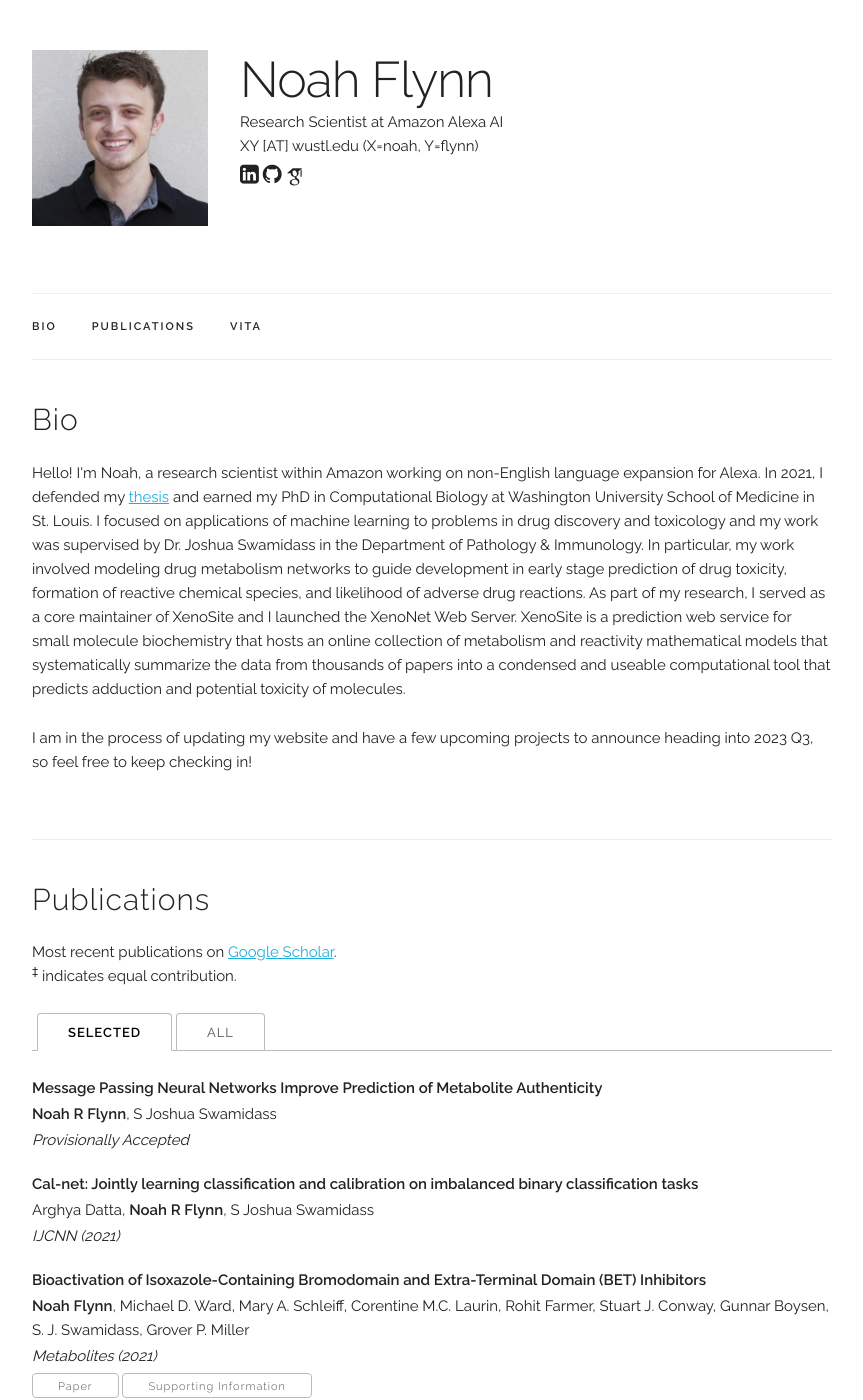
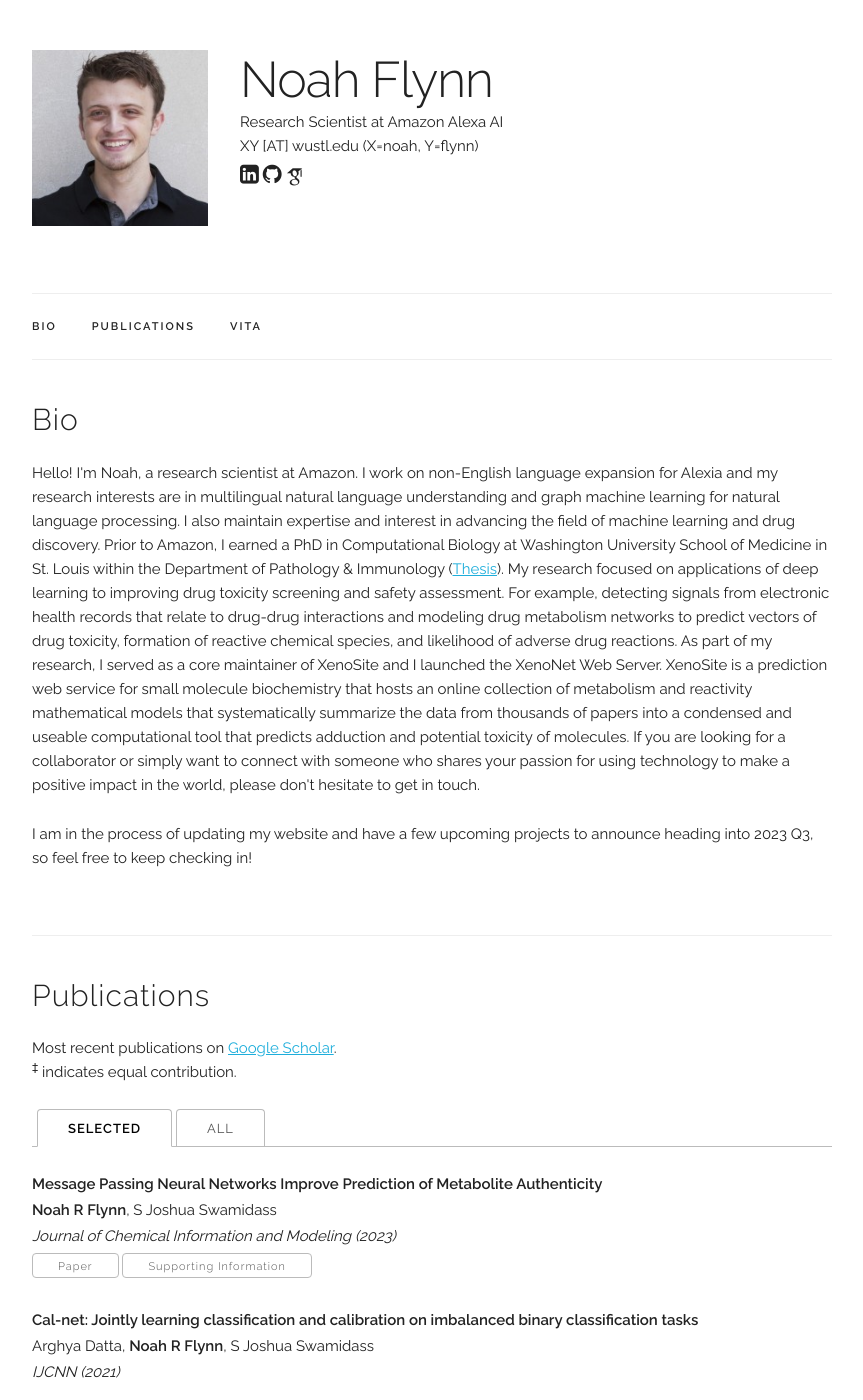
Before and after one commit to nrflynn2/nrflynn2.github.io, a Jekyll site: the page built from _pages/about.html, in a window 1280 px wide and 1400 px high. Shown: the whole window, without its empty margins (208-1071 px from the left). Built offline with Jekyll 4.4.1, drawn with Linux system fonts in a browser that asks for light colours; some web fonts are replaced.

Commit message:
Update about me and add latest publication

```diff
--- a/_data/publications.yml
+++ b/_data/publications.yml
@@ -2,7 +2,9 @@
 
   - title: "Message Passing Neural Networks Improve Prediction of Metabolite Authenticity"
     authors: "<b>Noah R Flynn</b>, S Joshua Swamidass"
-    venue: "Provisionally Accepted"
+    venue: "Journal of Chemical Information and Modeling (2023)"
+    paper_pdf: "https://pubs.acs.org/doi/abs/10.1021/acs.jcim.2c01383"
+    supp_pdf: "files/publications/metscore_2023/supp.pdf"
     selected: y
 
   - title: "Discovery of Novel Reductive Elimination Pathway for 10-Hydroxywarfarin"
@@ -14,7 +16,6 @@
   - title: "Cal-net: Jointly learning classification and calibration on imbalanced binary classification tasks"
     authors: "Arghya Datta, <b>Noah R Flynn</b>, S Joshua Swamidass"
     venue: "IJCNN (2021)"
-    paper_pdf:
     selected: y
 
   - title: "Bioactivation of Isoxazole-Containing Bromodomain and Extra-Terminal Domain (BET) Inhibitors"
--- a/_pages/about.html
+++ b/_pages/about.html
@@ -10,11 +10,17 @@
 <div class="docs-section" id="bio">
   <h4>Bio</h4>
   <p>
-  Hello! I'm Noah, a research scientist within Amazon working on non-English language expansion for Alexa. In 2021, I defended my <a href="https://www.proquest.com/openview/59a7e3ff01e444dd0b5199f26d96c10a/1?pq-origsite=gscholar&cbl=18750&diss=y" target="_blank">thesis</a> and earned my PhD in Computational Biology at Washington University School of Medicine in St. Louis.
-  I focused on applications of machine learning to problems in drug discovery and toxicology and my work was supervised by Dr. Joshua Swamidass in the Department of Pathology & Immunology.
-  In particular, my work involved modeling drug metabolism networks to guide development in early stage prediction of drug toxicity, formation of reactive chemical species, and likelihood of adverse drug reactions.
+  Hello! I'm Noah, a research scientist at Amazon.
+  I work on non-English language expansion for Alexia and my research interests are in multilingual natural language understanding and graph machine learning for natural language processing.
+
+  I also maintain expertise and interest in advancing the field of machine learning and drug discovery.
+  Prior to Amazon, I earned a PhD in Computational Biology at Washington University School of Medicine in St. Louis within the Department of Pathology & Immunology (<a href="https://www.proquest.com/openview/59a7e3ff01e444dd0b5199f26d96c10a/1?pq-origsite=gscholar&cbl=18750&diss=y" target="_blank">Thesis</a>).
+  My research focused on applications of deep learning to improving drug toxicity screening and safety assessment.
+  For example, detecting signals from electronic health records that relate to drug-drug interactions and modeling drug metabolism networks to predict vectors of drug toxicity, formation of reactive chemical species, and likelihood of adverse drug reactions.
   As part of my research, I served as a core maintainer of XenoSite and I launched the XenoNet Web Server.
   XenoSite is a prediction web service for small molecule biochemistry that hosts an online collection of metabolism and reactivity mathematical models that systematically summarize the data from thousands of papers into a condensed and useable computational tool that predicts adduction and potential toxicity of molecules.
+
+  If you are looking for a collaborator or simply want to connect with someone who shares your passion for using technology to make a positive impact in the world, please don't hesitate to get in touch.
   </p>
 
   <p>
```
